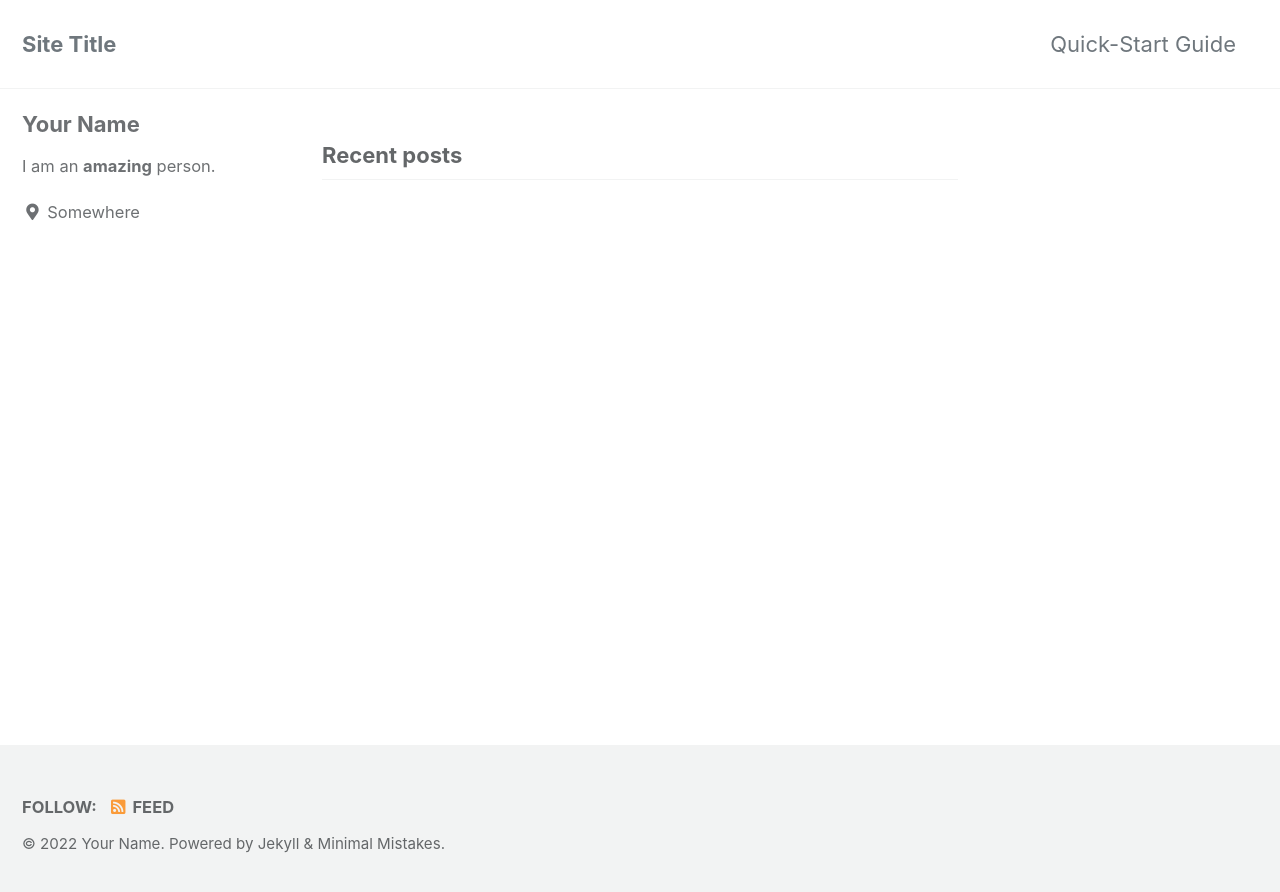
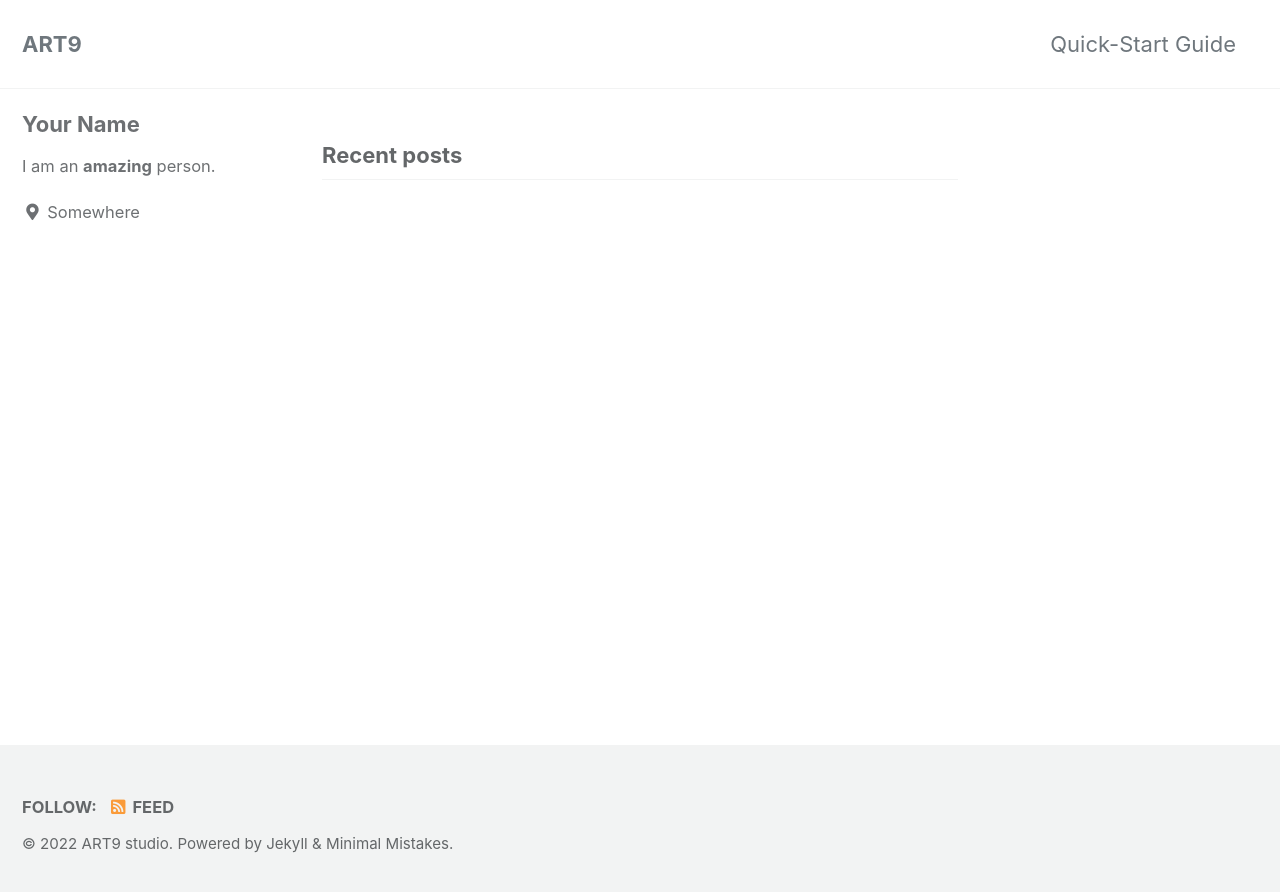
Before and after one commit to art9-io/art9io.github.io, a Jekyll site: the page built from index.html, in a window 1280 px wide. Shown: the top 892 px of the page. Built offline with Jekyll 4.4.1, drawn with Linux system fonts in a browser that asks for light colours; cached includes are drawn as plain includes; the list of posts is cut into pages by our own code.

Commit message:
Update _config.yml

```diff
--- a/_config.yml
+++ b/_config.yml
@@ -16,11 +16,11 @@ minimal_mistakes_skin    : "default" # "air", "aqua", "contrast", "dark", "dirt"
 
 # Site Settings
 locale                   : "en-US"
-title                    : "Site Title"
+title                    : "ART9"
 title_separator          : "-"
 subtitle                 : # site tagline that appears below site title in masthead
-name                     : "Your Name"
-description              : "An amazing website."
+name                     : "ART9 studio"
+description              : "Code is 9th art."
 url                      : # the base hostname & protocol for your site e.g. "https://mmistakes.github.io"
 baseurl                  : # the subpath of your site, e.g. "/blog"
 repository               : # GitHub username/repo-name e.g. "mmistakes/minimal-mistakes"
```
